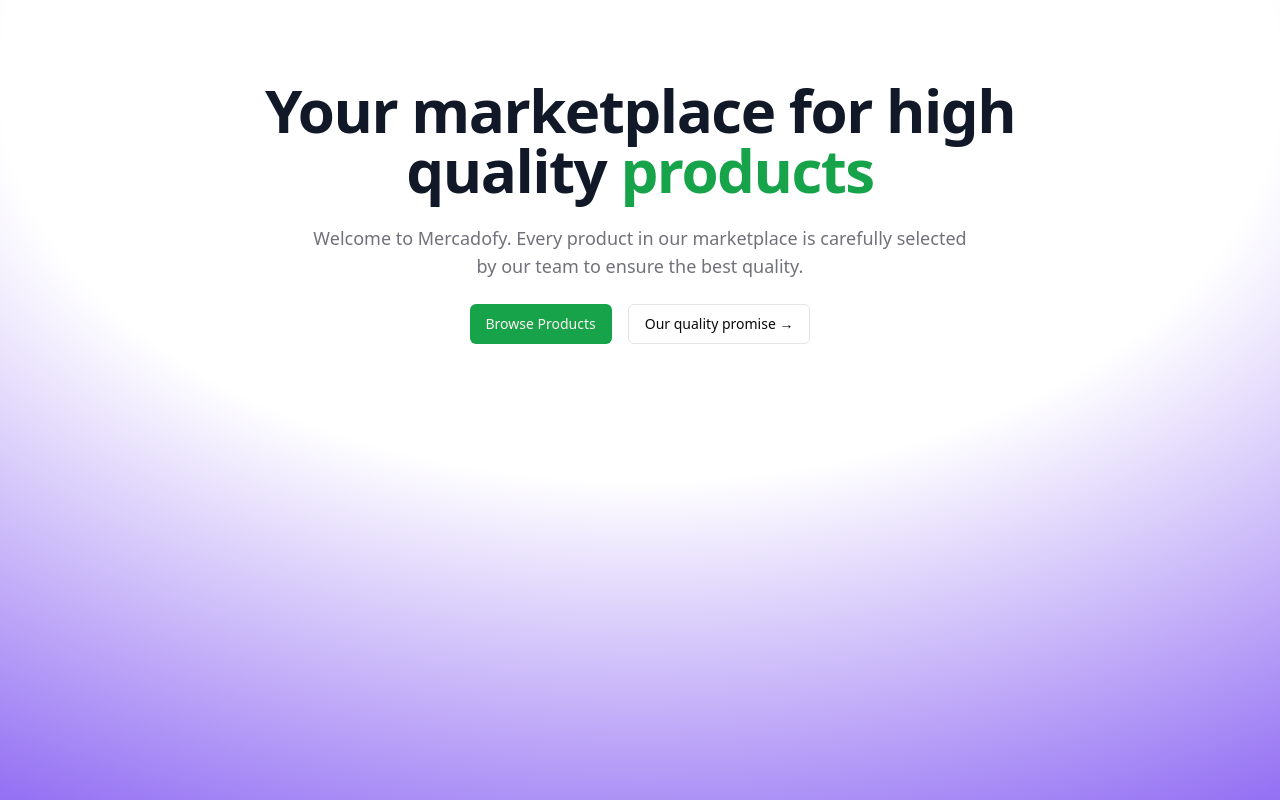
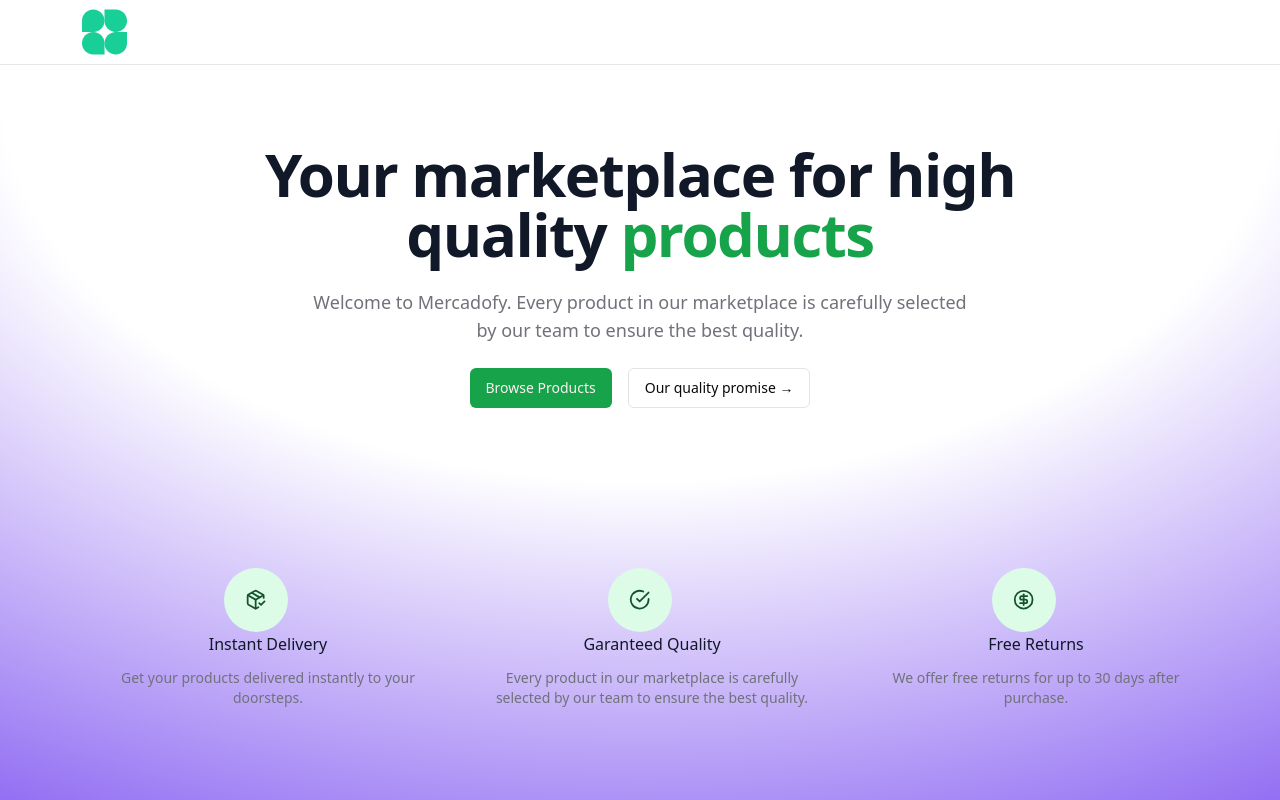
Before and after one commit to samuelperezcode/mercadofy, a Next.js app: page / in a window 1280 px wide. Built offline with nearby package versions, Linux system fonts and the light colour scheme.

Commit message:
feat(home): create perks section and navbar

```diff
--- a/src/app/layout.tsx
+++ b/src/app/layout.tsx
@@ -1,5 +1,6 @@
 import type { Metadata } from 'next'
 import '@/styles/globals.css'
+import { Navbar } from '@/components/navbar'
 
 export const metadata: Metadata = {
   title: 'Mercadofy',
@@ -15,7 +16,8 @@
     <html lang="en" className='h-full'>
       <body className='h-full relative antialiased font-sans'>
         <main className='relative flex flex-col min-h-screen'>
-          <section className='flex flex-grow flex-1'>
+          <Navbar />
+          <section className='flex flex-col flex-grow flex-1'>
             {children}
           </section>
         </main>
--- a/src/app/page.tsx
+++ b/src/app/page.tsx
@@ -1,10 +1,31 @@
 import { Button, buttonVariants } from "@/components/ui/button";
 import { Wrapper } from "@/components/wrapper";
 import Link from "next/link";
+import { CheckCircle, CircleDollarSign, PackageCheck, } from 'lucide-react'
+
+const perks = [
+  {
+    label: 'Instant Delivery',
+    Icon:  PackageCheck,
+    description: 'Get your products delivered instantly to your doorsteps.'
+  },
+  {
+    label: 'Garanteed Quality',
+    Icon:  CheckCircle,
+    description: 'Every product in our marketplace is carefully selected by our team to ensure the best quality.'
+  },
+  {
+    label: 'Free Returns',
+    Icon:  CircleDollarSign,
+    description: 'We offer free returns for up to 30 days after purchase.'
+  },
+
+]
 
 export default function Home() {
   return (
-    <Wrapper>
+    <>
+      <Wrapper >
         <div className="absolute inset-0 -z-10 h-full w-full bg-white [background:radial-gradient(125%_125%_at_50%_10%,#fff_40%,#63e_100%)]"></div>
         <div className="flex flex-col mx-auto py-20 text-center items-center max-w-3xl gap-6">
           <h1 className="text-4xl font-bold tracking-tight text-gray-900 sm:text-6xl">
@@ -25,6 +46,29 @@
 
         </div>
       </Wrapper>
+      <Wrapper className="py-20">
+          <div className="grid grid-cols-1 gap-y-12 sm:grid-cols-2 sm:gap-x-6 lg:grid-cols-3 lg:gap-x-8 lg:gap-y-0">
+            {
+              perks.map(({ label, Icon, description }) => (
+                <article
+                  key={label}
+                  className="text-center md:flex md:items-start md:text-left lg:block lg:text-center"
+                >
+                  <div className="flex justify-center md:flex-shrink-0">
+                    <div className="h-16 w-16 flex items-center justify-center rounded-full bg-green-100 text-green-900">
+                      <Icon className="w-1/3 h-1/3"/>
+                    </div>
+                  </div>
+                  <div className="mt-6 md:mt-0 md:ml-4 lg:mt-0 lg:ml-6">
+                    <h3 className="text-base text-gray-900 font-medium">{label}</h3>
+                    <p className="mt-3 text-sm text-muted-foreground">{description}</p>
+                  </div>
+                </article>
+              ))
+            }
+          </div>
+      </Wrapper>
+    </>
 
   )
 }
--- /dev/null
+++ b/src/components/icons.tsx
@@ -0,0 +1,7 @@
+import { LucideProps } from "lucide-react";
+
+export const Icons = {
+  logo: (props: LucideProps) => (
+    <svg id="logo-15" width="49" height="48" viewBox="0 0 49 48" fill="none" xmlns="http://www.w3.org/2000/svg"> <path d="M24.5 12.75C24.5 18.9632 19.4632 24 13.25 24H2V12.75C2 6.53679 7.03679 1.5 13.25 1.5C19.4632 1.5 24.5 6.53679 24.5 12.75Z" className="ccustom" fill="#17CF97"></path> <path d="M24.5 35.25C24.5 29.0368 29.5368 24 35.75 24H47V35.25C47 41.4632 41.9632 46.5 35.75 46.5C29.5368 46.5 24.5 41.4632 24.5 35.25Z" className="ccustom" fill="#17CF97"></path> <path d="M2 35.25C2 41.4632 7.03679 46.5 13.25 46.5H24.5V35.25C24.5 29.0368 19.4632 24 13.25 24C7.03679 24 2 29.0368 2 35.25Z" className="ccustom" fill="#17CF97"></path> <path d="M47 12.75C47 6.53679 41.9632 1.5 35.75 1.5H24.5V12.75C24.5 18.9632 29.5368 24 35.75 24C41.9632 24 47 18.9632 47 12.75Z" className="ccustom" fill="#17CF97"></path> </svg>
+  )
+}
--- /dev/null
+++ b/src/components/navbar.tsx
@@ -0,0 +1,23 @@
+import Link from "next/link";
+import { Wrapper } from "./wrapper";
+import { Icons } from "./icons";
+
+export function Navbar() {
+  return (
+    <header className="bg-white sticky z-50 w-full top-0 h-16">
+      <div className="relative bg-white">
+        <Wrapper className="border-b border-gray-200 ">
+          <nav className=" flex h-16 items-center">
+            {/* Mobile nav */}
+
+            <div className="ml-4 flex lg:ml-0">
+              <Link href={'/'}>
+                <Icons.logo className="w-10 h-10" />
+              </Link>
+            </div>
+          </nav>
+        </Wrapper>
+      </div>
+    </header>
+  )
+}
```
Also changed, not shown: public/mercadofy.svg (added). Lines whose indentation alone changed are shown as unchanged.
